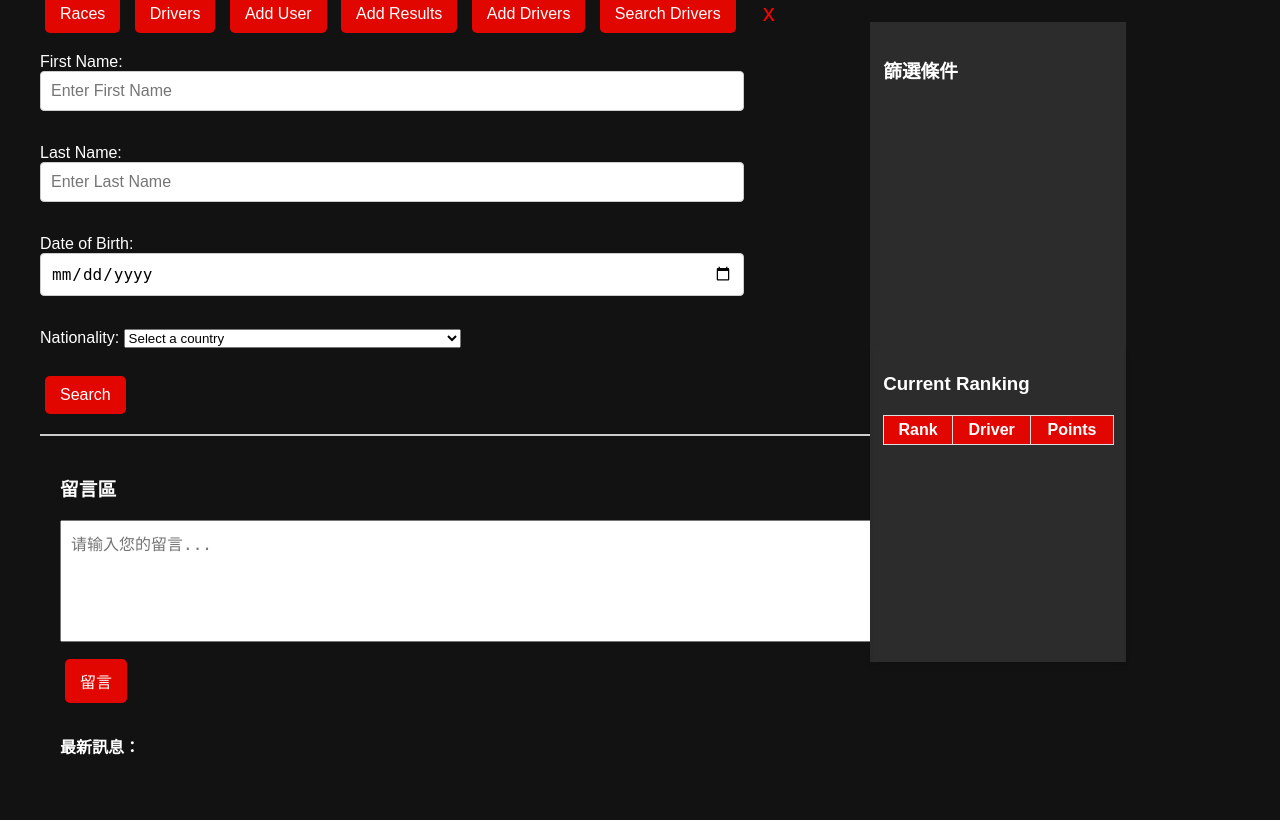
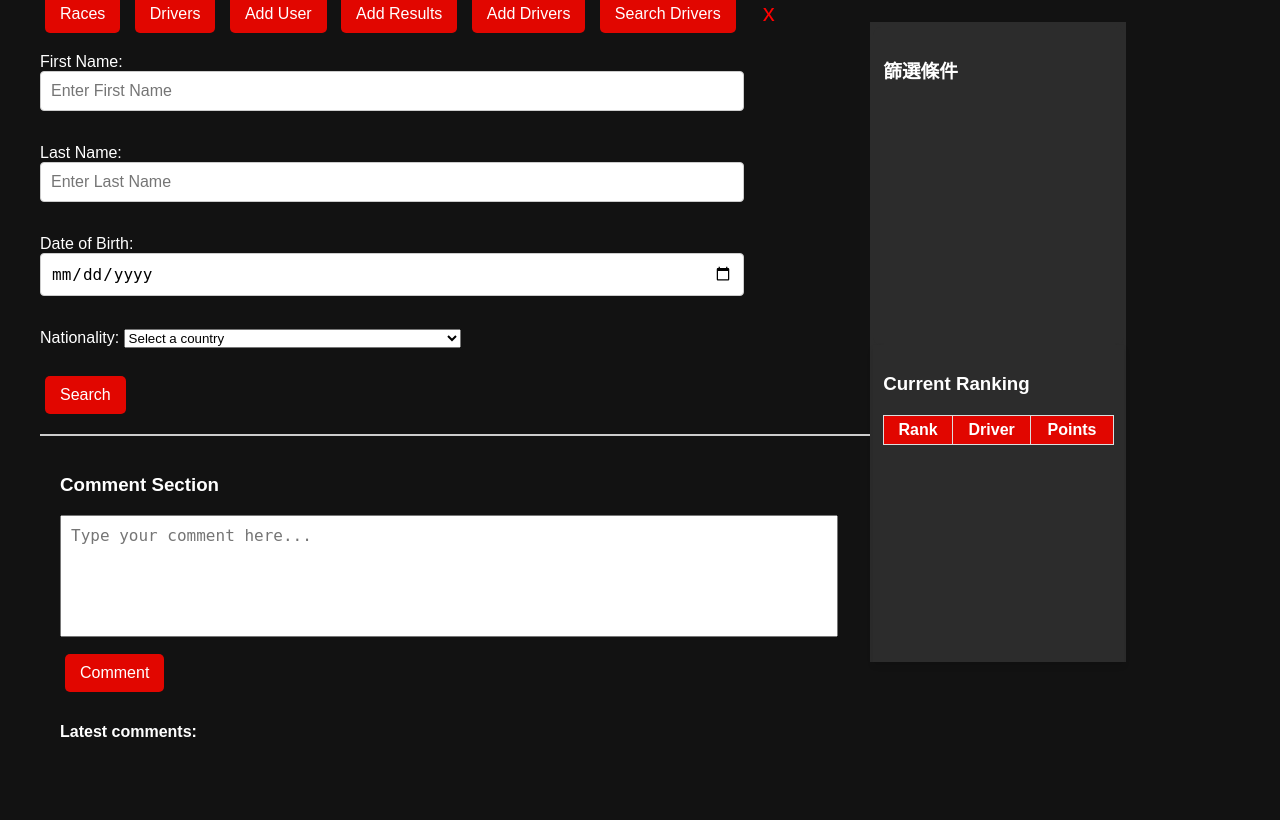
Before and after one commit to Chiang-Chen-An/DBMS-Final-Project, a Flask app: page / in a window 1280 px wide. Shown: the part 138-958 px from the top of the page. After the commit the page ends 875 px from the top, so only its background shows below. Run offline with Flask 3, Linux system fonts and the light colour scheme; data comes from the database, SQL or seed files in the repository; data that the repository does not hold is empty.

Commit message:
tweaked comment section

```diff
--- a/updated_website/templates/homepage.html
+++ b/updated_website/templates/homepage.html
@@ -574,6 +574,7 @@
                         {% endfor %}
                     </select><br><br>
 
+
                     <label for="wiki_url">Wikipedia URL:</label>
                     <input type="url" id="wiki_url" name="wiki_url" required><br><br>
 
@@ -732,13 +733,19 @@
         </div>
 
         <div class="comment-section">
-            <h3>留言區</h3>
+            <h3>Comment Section</h3>
             <form id="commentForm" method="POST" action="/add_comment">
-                <textarea name="comment" id="commentText" placeholder="请输入您的留言..." required></textarea>
-                <button type="submit">留言</button>
+                <textarea name="comment" id="commentText" placeholder="Type your comment here..." required></textarea>
+                <button type="submit">Comment</button>
             </form>
+            <style>
+                #commentText {
+                    width: 90%;
+                    resize: none;
+                }
+            </style>
 
-            <h4>最新訊息：</h4>
+            <h4>Latest comments:</h4>
             <ul id="commentList">
                 {% for comment in comments %}
                 <li><strong>{{ comment.username }}:</strong> {{ comment.text }} &nbsp&nbsp&nbsp&nbsp&nbsp -- {{
```
